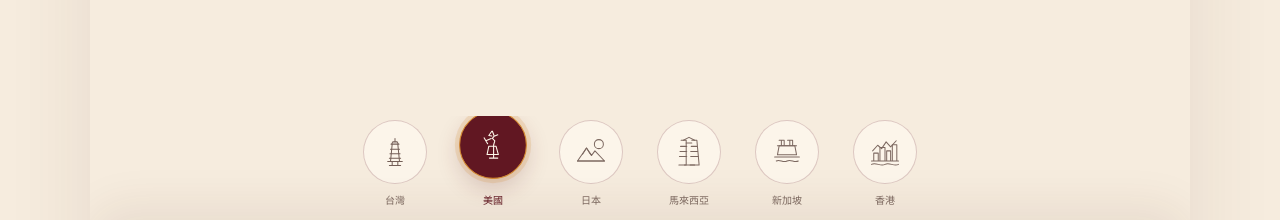
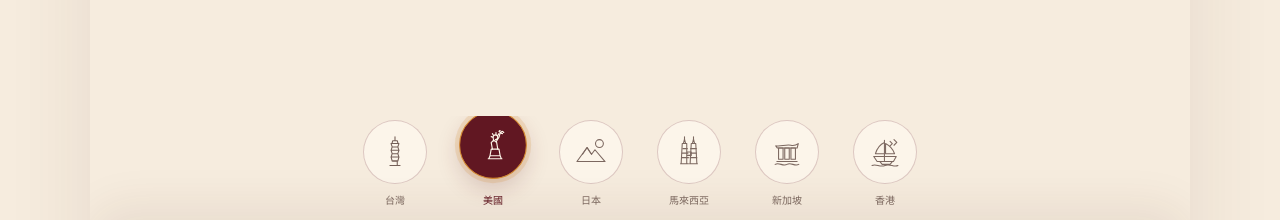
Before and after one commit to yhwang0928/sugarding-global-experience, a React (Vite) app: page / in a window 1280 px wide. Shown: the part 3820-4040 px from the top of the page. Built offline with nearby package versions, Linux system fonts and the light colour scheme.

Commit message:
refactor: use recognizable local landmark icons

```diff
--- a/src/main.jsx
+++ b/src/main.jsx
@@ -81,15 +81,40 @@ function Header() {
 }
 
 function CountryIcon({ id }) {
-  const common = { fill: 'none', stroke: 'currentColor', strokeWidth: 1.8, strokeLinecap: 'round', strokeLinejoin: 'round' };
+  const common = { fill: 'none', stroke: 'currentColor', strokeWidth: 1.9, strokeLinecap: 'round', strokeLinejoin: 'round' };
   return (
     <svg className="country-icon" viewBox="0 0 64 64" aria-hidden="true">
-      {id === 'taiwan' && <g {...common}><path d="M32 8v6M25 18h14M27 18l-3 31M37 18l3 31M24 27h16M23 35h18M22 43h20M28 14h8l2 4H26l2-4Z" /><path d="M19 49h26M27 49v7M37 49v7M22 56h20" /></g>}
-      {id === 'usa' && <g {...common}><path d="M31 9l3 8-3 4 4 4-2 7v22M26 54h14M27 48h12" /><path d="M30 9l-5 7 5 1M35 17l5-2M20 25l9-4M20 25l3 5M20 25l-3-5" /><path d="M25 34h12l4 14H22l3-14Z" /></g>}
-      {id === 'japan' && <g {...common}><circle cx="46" cy="18" r="8" /><path d="M8 48l16-23 9 13 6-8 17 18H8Z" /><path d="M17 36l7-11 5 8 4 5M8 48h48" /></g>}
-      {id === 'malaysia' && <g {...common}><path d="M18 11h9v44H14M37 11h9l4 44H34M17 22h11M16 31h12M15 40h13M36 22h11M35 31h13M35 40h14" /><path d="M22 11l10-5 10 5M27 16h10M24 55h18" /></g>}
-      {id === 'singapore' && <g {...common}><path d="M10 41h44M15 37h34l-3-16H18l-3 16Z" /><path d="M15 21h34M22 21V11h5v10M37 21V11h5v10M18 11h9M33 11h9" /><path d="M13 48c6-4 12 4 19 0s13 4 20 0" /></g>}
-      {id === 'hongkong' && <g {...common}><path d="M8 48h48M12 48V34h8v14M23 48V24h9v24M35 48V30h7v18M45 48V19h8v29" /><path d="M10 30l9-10 7 6 8-12 8 9 10-11" /><path d="M8 54c8-4 16 4 24 0s16 4 24 0" /></g>}
+      {id === 'taiwan' && <g {...common}>
+        <path d="M32 5v7M28 12h8l1.5 5h-11L28 12ZM25 17h14l-2 6H27l-2-6ZM27 23h10l2 6H25l2-6ZM25 29h14l-2 6H27l-2-6ZM27 35h10l2 6H25l2-6ZM25 41h14l-2 7H27l-2-7Z" />
+        <path d="M28 48h8v8M23 56h18" />
+      </g>}
+      {id === 'usa' && <g {...common}>
+        <path d="M24 55h23M27 50h17l2 5H25l2-5ZM29 39h13l2 11H27l2-11Z" />
+        <path d="M31 39l-2-11 4-4 5 3 2 12M33 24l-1-5M32 19a4 4 0 1 1 8 0c0 2-1.8 4-4 4" />
+        <path d="M37 27l5-8M42 19l2-7M44 12l3-3M44 12l4 1M44 12l-1-4M48 9l2 2M42 9l2-1" />
+        <path d="M32 19l-3-1M33 16l-2-3M37 15v-4M40 16l2-3" />
+      </g>}
+      {id === 'japan' && <g {...common}>
+        <circle cx="47" cy="17" r="7" />
+        <path d="M7 49l18-25 8 12 6-8 18 21H7Z" />
+        <path d="M17 36l8-12 5 8 3 4M10 49h44" />
+      </g>}
+      {id === 'malaysia' && <g {...common}>
+        <path d="M17 53h14M33 53h14M20 17h8v36H18l2-36ZM36 17h8l2 36H34l2-36Z" />
+        <path d="M22 17l2-8 2 8M38 17l2-8 2 8M21 26h8M20 34h10M19 42h12M35 26h10M35 34h10M34 42h12" />
+        <path d="M29 32h7v6h-7M24 9V5M40 9V5" />
+      </g>}
+      {id === 'singapore' && <g {...common}>
+        <path d="M14 49h36M17 45h8V25h-8v20ZM28 45h8V25h-8v20ZM39 45h8V25h-8v20Z" />
+        <path d="M12 21c8 2 18-3 27-1 5 1 9 0 13-3l-2 8H15l-3-4Z" />
+        <path d="M11 54c7-4 14 4 21 0s14 4 21 0" />
+      </g>}
+      {id === 'hongkong' && <g {...common}>
+        <path d="M31 11v36M31 15c-7 3-13 10-16 20h16V15ZM33 17c8 4 13 10 16 18H33V17Z" />
+        <path d="M12 40h40l-5 9H18l-6-9ZM23 49l4 5h14l4-5" />
+        <path d="M9 56c7-4 14 4 23 0s16 4 23 0" />
+        <path d="M41 13l4 4-4 4M48 10l5 5-5 5" />
+      </g>}
     </svg>
   );
 }
```
